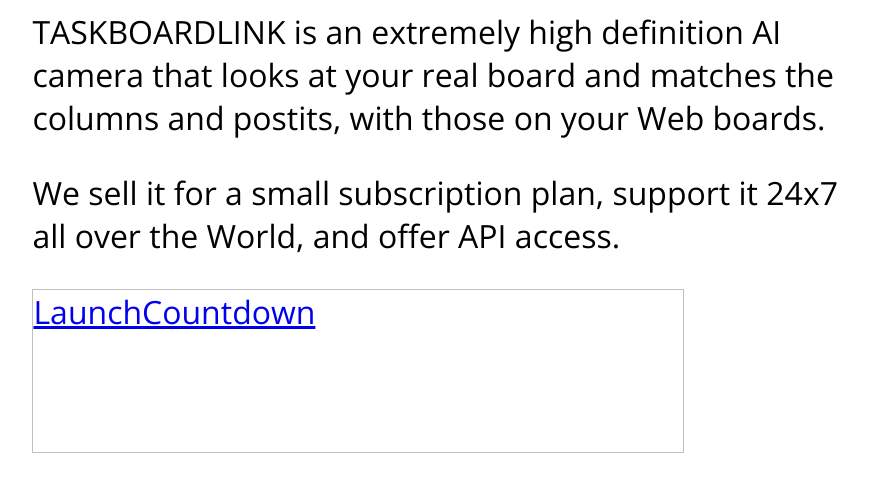
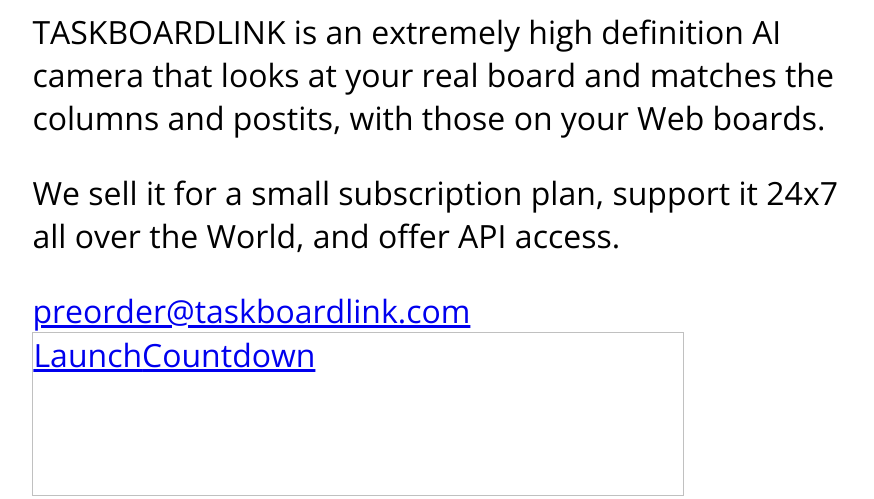
Before and after one commit to taskboardlink/taskboardlink.github.io, a plain HTML site: page index.html in a window 1280 px wide. Shown: the part 510-1009 px from the top of the page, without its empty margins (198-1072 px from the left). Drawn offline with nearby package versions, Linux system fonts and the light colour scheme.

Commit message:
added contact link

```diff
--- a/index.html
+++ b/index.html
@@ -31,6 +31,7 @@
             with those on your Web boards.</p>
             <p>
             We sell it for a small subscription plan, support it 24x7 all over the World, and offer API access.</p>
+            <a href="mailto:preorder@taskboardlink.com">preorder@taskboardlink.com</a>
             <div class="tc_div_14317" style="width:650px;height:162.50px;border:1px solid #C0C0C0;"><a title="Launch" href="http://www.tickcounter.com/countdown/1466874000000/asia-bangkok/d/FFFFFF3B5998000000FF0000/Launch">Launch</a><a title="Countdown" href="http://www.tickcounter.com/">Countdown</a></div><script type="text/javascript">(function(){ var s=document.createElement('script');s.src="http://www.tickcounter.com/loader.js";s.async='async';s.onload=function() { tc_widget_loader('tc_div_14317', 'Countdown', 650, ['1466874000000', 'asia-bangkok', 'd', 'FFFFFF3B5998000000FF0000', '650', 'C0C0C01', 'Launch']);};s.onreadystatechange=s.onload;var head=document.getElementsByTagName('head')[0];head.appendChild(s);}());</script>
         </div>
     </body>
```
